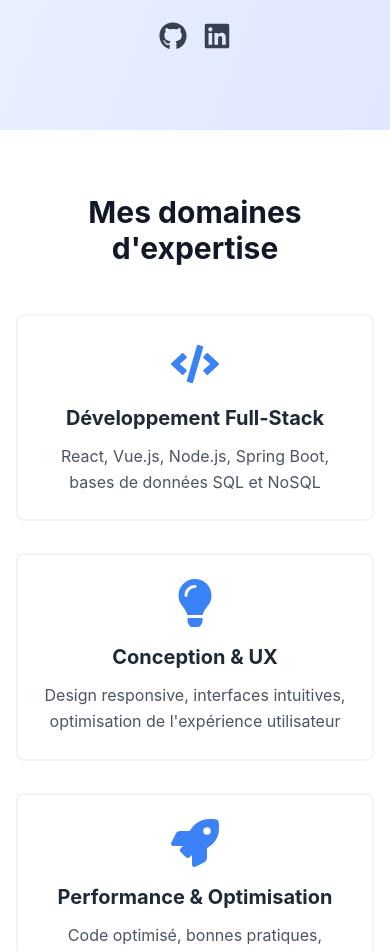
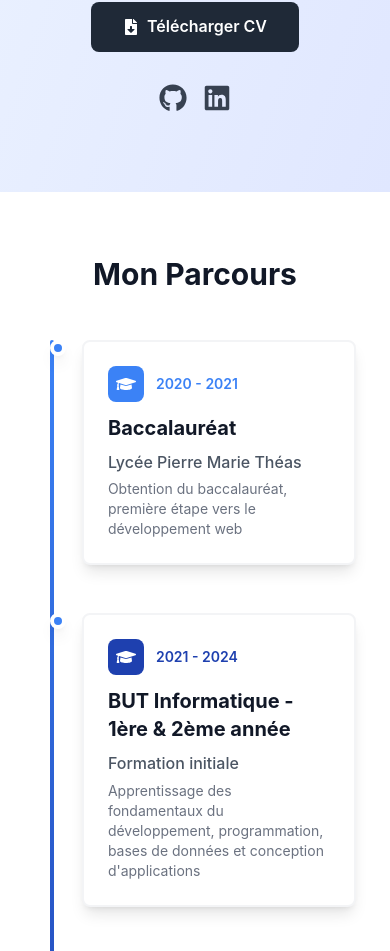
Before and after one commit to Marwane-Ibrahim/portfolio, a React (Vite) app: page / in a window 390 px wide. Shown: the part 1018-1969 px from the top of the page. Built offline with nearby package versions, Linux system fonts and the light colour scheme.

Commit message:
add parcours

```diff
--- a/src/pages/Competences.jsx
+++ b/src/pages/Competences.jsx
@@ -20,8 +20,8 @@ const Competences = () => {
   }, [location]);
 
   return (
-    <div className="min-h-screen bg-gray-50 py-12 px-4">
-      <div className="max-w-7xl mx-auto">
+    <div className="min-h-screen bg-gray-50 py-12 px-4 sm:px-6 lg:px-8">
+      <div className="w-full max-w-[95%] xl:max-w-7xl 2xl:max-w-[1600px] mx-auto">
         {/* Header */}
         <div className="text-center mb-12">
           <h1 className="text-4xl font-bold text-gray-900 mb-4">Mes Compétences</h1>
--- a/src/pages/Contact.jsx
+++ b/src/pages/Contact.jsx
@@ -34,8 +34,8 @@ const Contact = () => {
   };
 
   return (
-    <div className="min-h-screen bg-gray-50 py-12 px-4">
-      <div className="max-w-6xl mx-auto">
+    <div className="min-h-screen bg-gray-50 py-12 px-4 sm:px-6 lg:px-8">
+      <div className="w-full max-w-[95%] xl:max-w-6xl 2xl:max-w-[1400px] mx-auto">
         {/* Header */}
         <div className="text-center mb-12">
           <h1 className="text-4xl font-bold text-gray-900 mb-4">Me Contacter</h1>
--- a/src/pages/Home.jsx
+++ b/src/pages/Home.jsx
@@ -1,5 +1,5 @@
 import { Link } from 'react-router-dom';
-import { FaGithub, FaLinkedin, FaFileDownload, FaCode, FaLightbulb, FaRocket, FaUsers } from 'react-icons/fa';
+import { FaGithub, FaLinkedin, FaFileDownload, FaCode, FaLightbulb, FaRocket, FaUsers, FaGraduationCap, FaBriefcase } from 'react-icons/fa';
 import photoPort from '../assets/photoPort.jpg';
 import { projects } from '../data/projects';
 
@@ -7,8 +7,8 @@ const Home = () => {
   return (
     <div className="min-h-screen">
       {/* Hero Section */}
-      <section className="bg-gradient-to-br from-blue-50 to-indigo-100 py-20 px-4">
-        <div className="max-w-6xl mx-auto">
+      <section className="bg-gradient-to-br from-blue-50 to-indigo-100 py-20 px-4 sm:px-6 lg:px-8">
+        <div className="w-full max-w-[90%] xl:max-w-7xl 2xl:max-w-[1600px] mx-auto">
           <div className="flex flex-col md:flex-row items-center gap-12">
             {/* Photo */}
             <div className="w-64 h-64 rounded-full overflow-hidden shadow-2xl border-4 border-white flex-shrink-0">
@@ -83,9 +83,152 @@ const Home = () => {
         </div>
       </section>
 
+      {/* Parcours Section */}
+      <section className="py-16 px-4 sm:px-6 lg:px-8 bg-white">
+        <div className="w-full max-w-[90%] xl:max-w-7xl 2xl:max-w-[1600px] mx-auto">
+          <h2 className="text-3xl font-bold text-center text-gray-900 mb-12">
+            Mon Parcours
+          </h2>
+
+          {/* Timeline */}
+          <div className="relative">
+            {/* Ligne centrale - visible sur desktop */}
+            <div className="hidden md:block absolute left-1/2 transform -translate-x-1/2 h-full w-1 bg-gradient-to-b from-primary to-secondary rounded-full"></div>
+
+            {/* Ligne gauche - visible sur mobile */}
+            <div className="md:hidden absolute left-4 top-0 h-full w-1 bg-gradient-to-b from-primary to-secondary rounded-full"></div>
+
+            <div className="space-y-12">
+              {/* Bac */}
+              <div className="relative flex items-center md:justify-center">
+                <div className="flex flex-col md:flex-row items-start md:items-center w-full">
+                  {/* Contenu gauche (desktop) */}
+                  <div className="hidden md:flex md:w-1/2 md:justify-end md:pr-12">
+                    <div className="bg-white p-6 rounded-lg shadow-lg border-2 border-gray-100 hover:border-primary transition-all hover:shadow-xl max-w-md">
+                      <div className="flex items-center gap-3 mb-3">
+                        <div className="bg-primary text-white p-2 rounded-lg">
+                          <FaGraduationCap size={20} />
+                        </div>
+                        <span className="text-sm font-semibold text-primary">2020 - 2021</span>
+                      </div>
+                      <h3 className="text-xl font-bold text-gray-900 mb-2">Baccalauréat</h3>
+                      <p className="text-gray-600 font-medium mb-1">Lycée Pierre Marie Théas</p>
+                      <p className="text-gray-500 text-sm">Obtention du baccalauréat, première étape vers le développement web</p>
+                    </div>
+                  </div>
+
+                  {/* Point central */}
+                  <div className="absolute left-4 md:left-1/2 transform md:-translate-x-1/2 w-4 h-4 bg-primary rounded-full border-4 border-white shadow-lg z-10"></div>
+
+                  {/* Contenu mobile */}
+                  <div className="md:hidden ml-12 bg-white p-6 rounded-lg shadow-lg border-2 border-gray-100 hover:border-primary transition-all hover:shadow-xl">
+                    <div className="flex items-center gap-3 mb-3">
+                      <div className="bg-primary text-white p-2 rounded-lg">
+                        <FaGraduationCap size={20} />
+                      </div>
+                      <span className="text-sm font-semibold text-primary">2020 - 2021</span>
+                    </div>
+                    <h3 className="text-xl font-bold text-gray-900 mb-2">Baccalauréat</h3>
+                    <p className="text-gray-600 font-medium mb-1">Lycée Pierre Marie Théas</p>
+                    <p className="text-gray-500 text-sm">Obtention du baccalauréat, première étape vers le développement web</p>
+                  </div>
+
+                  {/* Espace droit (desktop) */}
+                  <div className="hidden md:block md:w-1/2 md:pl-12"></div>
+                </div>
+              </div>
+
+              {/* BUT 1ère & 2ème année */}
+              <div className="relative flex items-center md:justify-center">
+                <div className="flex flex-col md:flex-row items-start md:items-center w-full">
+                  {/* Espace gauche (desktop) */}
+                  <div className="hidden md:block md:w-1/2 md:pr-12"></div>
+
+                  {/* Point central */}
+                  <div className="absolute left-4 md:left-1/2 transform md:-translate-x-1/2 w-4 h-4 bg-primary rounded-full border-4 border-white shadow-lg z-10"></div>
+
+                  {/* Contenu droit (desktop) */}
+                  <div className="hidden md:flex md:w-1/2 md:pl-12">
+                    <div className="bg-white p-6 rounded-lg shadow-lg border-2 border-gray-100 hover:border-primary transition-all hover:shadow-xl max-w-md">
+                      <div className="flex items-center gap-3 mb-3">
+                        <div className="bg-secondary text-white p-2 rounded-lg">
+                          <FaGraduationCap size={20} />
+                        </div>
+                        <span className="text-sm font-semibold text-secondary">2021 - 2024</span>
+                      </div>
+                      <h3 className="text-xl font-bold text-gray-900 mb-2">BUT Informatique - 1ère & 2ème année</h3>
+                      <p className="text-gray-600 font-medium mb-1">Formation initiale</p>
+                      <p className="text-gray-500 text-sm">Apprentissage des fondamentaux du développement, programmation, bases de données et conception d'applications</p>
+                    </div>
+                  </div>
+
+                  {/* Contenu mobile */}
+                  <div className="md:hidden ml-12 bg-white p-6 rounded-lg shadow-lg border-2 border-gray-100 hover:border-primary transition-all hover:shadow-xl">
+                    <div className="flex items-center gap-3 mb-3">
+                      <div className="bg-secondary text-white p-2 rounded-lg">
+                        <FaGraduationCap size={20} />
+                      </div>
+                      <span className="text-sm font-semibold text-secondary">2021 - 2024</span>
+                    </div>
+                    <h3 className="text-xl font-bold text-gray-900 mb-2">BUT Informatique - 1ère & 2ème année</h3>
+                    <p className="text-gray-600 font-medium mb-1">Formation initiale</p>
+                    <p className="text-gray-500 text-sm">Apprentissage des fondamentaux du développement, programmation, bases de données et conception d'applications</p>
+                  </div>
+                </div>
+              </div>
+
+              {/* BUT 3ème année - Alternance */}
+              <div className="relative flex items-center md:justify-center">
+                <div className="flex flex-col md:flex-row items-start md:items-center w-full">
+                  {/* Contenu gauche (desktop) */}
+                  <div className="hidden md:flex md:w-1/2 md:justify-end md:pr-12">
+                    <div className="bg-gradient-to-br from-primary to-secondary p-6 rounded-lg shadow-lg text-white max-w-md relative overflow-hidden">
+                      <div className="absolute top-2 right-2 bg-white text-primary text-xs font-bold px-2 py-1 rounded-full">
+                        En cours
+                      </div>
+                      <div className="flex items-center gap-3 mb-3">
+                        <div className="bg-white text-primary p-2 rounded-lg">
+                          <FaBriefcase size={20} />
+                        </div>
+                        <span className="text-sm font-semibold text-blue-100">2024 - 2025</span>
+                      </div>
+                      <h3 className="text-xl font-bold mb-2">BUT Informatique - 3ème année</h3>
+                      <p className="text-blue-100 font-medium mb-1">Alternance</p>
+                      <p className="text-blue-100 text-sm">Mise en pratique professionnelle des compétences acquises, développement d'applications en entreprise</p>
+                    </div>
+                  </div>
+
+                  {/* Point central */}
+                  <div className="absolute left-4 md:left-1/2 transform md:-translate-x-1/2 w-5 h-5 bg-white rounded-full border-4 border-primary shadow-lg z-10 animate-pulse"></div>
+
+                  {/* Contenu mobile */}
+                  <div className="md:hidden ml-12 bg-gradient-to-br from-primary to-secondary p-6 rounded-lg shadow-lg text-white relative overflow-hidden">
+                    <div className="absolute top-2 right-2 bg-white text-primary text-xs font-bold px-2 py-1 rounded-full">
+                      En cours
+                    </div>
+                    <div className="flex items-center gap-3 mb-3">
+                      <div className="bg-white text-primary p-2 rounded-lg">
+                        <FaBriefcase size={20} />
+                      </div>
+                      <span className="text-sm font-semibold text-blue-100">2024 - 2025</span>
+                    </div>
+                    <h3 className="text-xl font-bold mb-2">BUT Informatique - 3ème année</h3>
+                    <p className="text-blue-100 font-medium mb-1">Alternance</p>
+                    <p className="text-blue-100 text-sm">Mise en pratique professionnelle des compétences acquises, développement d'applications en entreprise</p>
+                  </div>
+
+                  {/* Espace droit (desktop) */}
+                  <div className="hidden md:block md:w-1/2 md:pl-12"></div>
+                </div>
+              </div>
+            </div>
+          </div>
+        </div>
+      </section>
+
       {/* Compétences rapides */}
-      <section className="py-16 px-4 bg-white">
-        <div className="max-w-6xl mx-auto">
+      <section className="py-16 px-4 sm:px-6 lg:px-8 bg-gray-50">
+        <div className="w-full max-w-[90%] xl:max-w-7xl 2xl:max-w-[1600px] mx-auto">
           <h2 className="text-3xl font-bold text-center text-gray-900 mb-12">
             Mes domaines d'expertise
           </h2>
@@ -133,8 +276,8 @@ const Home = () => {
       </section>
 
       {/* Projets en vedette */}
-      <section className="py-16 px-4 bg-gray-50">
-        <div className="max-w-6xl mx-auto">
+      <section className="py-16 px-4 sm:px-6 lg:px-8 bg-gray-50">
+        <div className="w-full max-w-[90%] xl:max-w-7xl 2xl:max-w-[1600px] mx-auto">
           <h2 className="text-3xl font-bold text-center text-gray-900 mb-4">
             Projets récents
           </h2>
@@ -204,8 +347,8 @@ const Home = () => {
       </section>
 
       {/* CTA Section */}
-      <section className="py-16 px-4 bg-gradient-to-r from-primary to-secondary text-white">
-        <div className="max-w-4xl mx-auto text-center">
+      <section className="py-16 px-4 sm:px-6 lg:px-8 bg-gradient-to-r from-primary to-secondary text-white">
+        <div className="w-full max-w-[90%] xl:max-w-5xl mx-auto text-center">
           <h2 className="text-3xl font-bold mb-4">
             Prêt à collaborer sur votre prochain projet ?
           </h2>
--- a/src/pages/Projets.jsx
+++ b/src/pages/Projets.jsx
@@ -31,8 +31,8 @@ const Projets = () => {
   };
 
   return (
-    <div className="min-h-screen bg-gray-50 py-12 px-4">
-      <div className="max-w-7xl mx-auto">
+    <div className="min-h-screen bg-gray-50 py-12 px-4 sm:px-6 lg:px-8">
+      <div className="w-full max-w-[95%] xl:max-w-7xl 2xl:max-w-[1600px] mx-auto">
         {/* Header */}
         <div className="text-center mb-12">
           <h1 className="text-4xl font-bold text-gray-900 mb-4">Mes Projets</h1>
```
